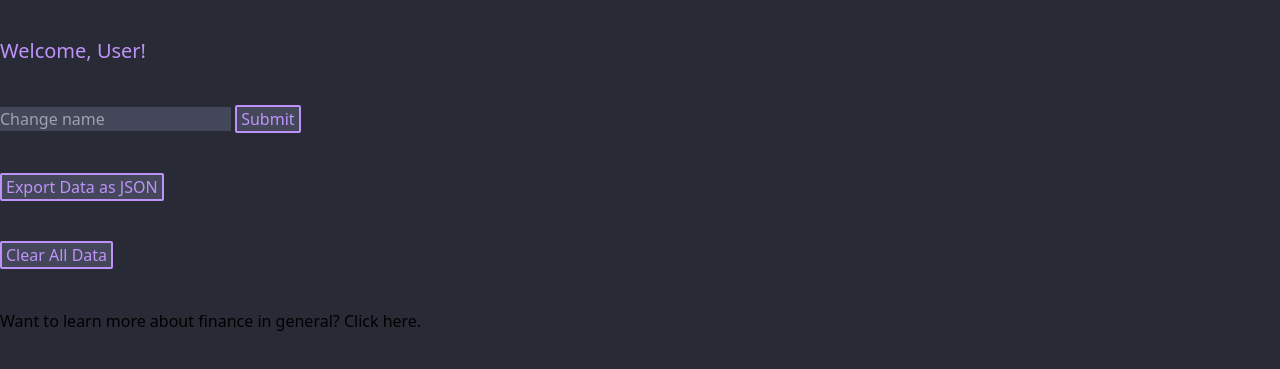
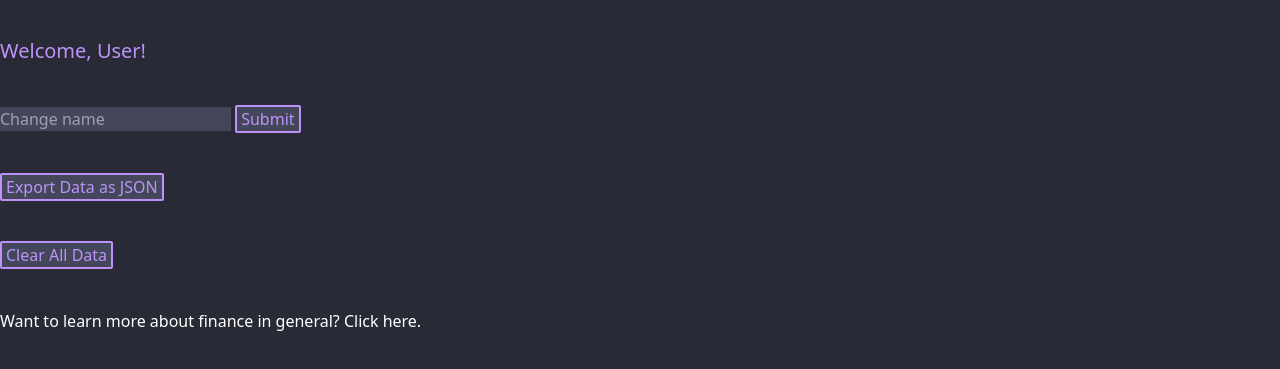
Before and after one commit to neuma2ag/343-project, a plain HTML site: page src/account/index.html in a window 1280 px wide. Shown: the part 63-432 px from the top of the page. Drawn offline with nearby package versions, Linux system fonts and the light colour scheme; files that its build step writes are made by us from their sources.

Commit message:
Use white text for account link

```diff
--- a/src/account/index.html
+++ b/src/account/index.html
@@ -28,7 +28,7 @@
             class="bg-dracula-current px-1 text-dracula-purple border-solid border-dracula-purple border-2 rounded-sm w-fit">Clear
             All Data</button>
 
-        <a href="https://en.wikipedia.org/wiki/Finance" target="_blank">Want to learn more about finance in general? Click here.</a>
+        <a class="text-white" href="https://en.wikipedia.org/wiki/Finance" target="_blank">Want to learn more about finance in general? Click here.</a>
         </div>
     </div>
 </body>
```
